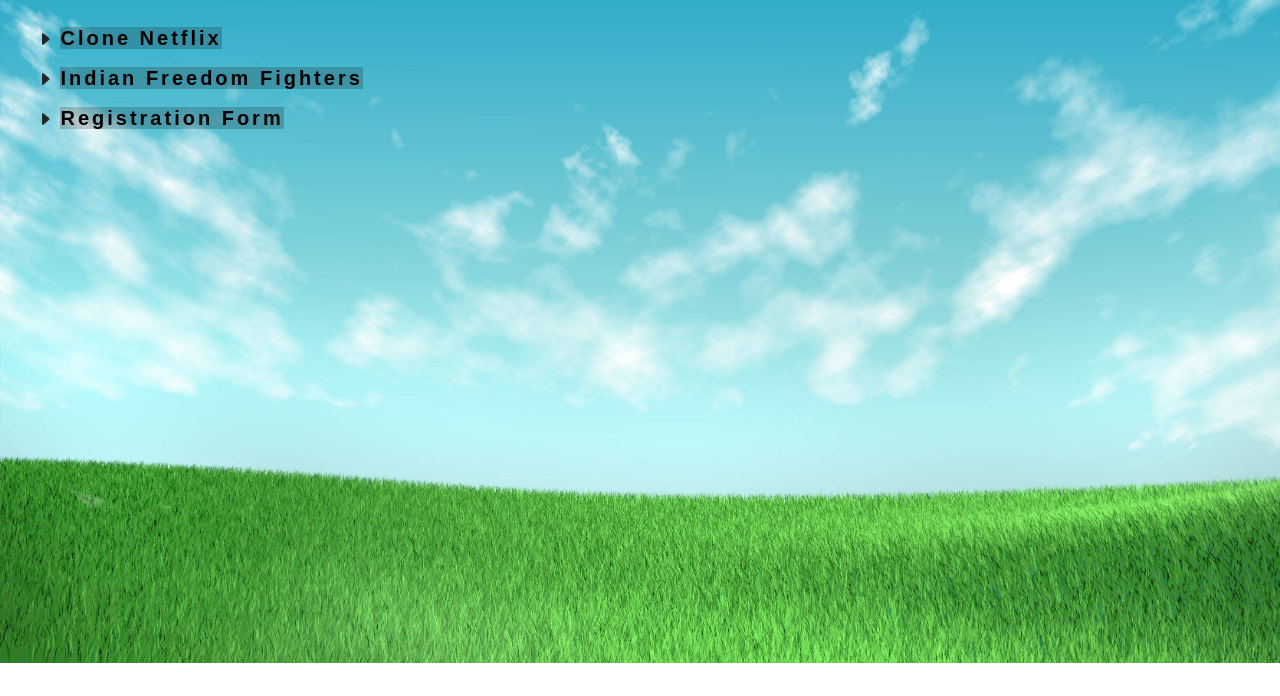
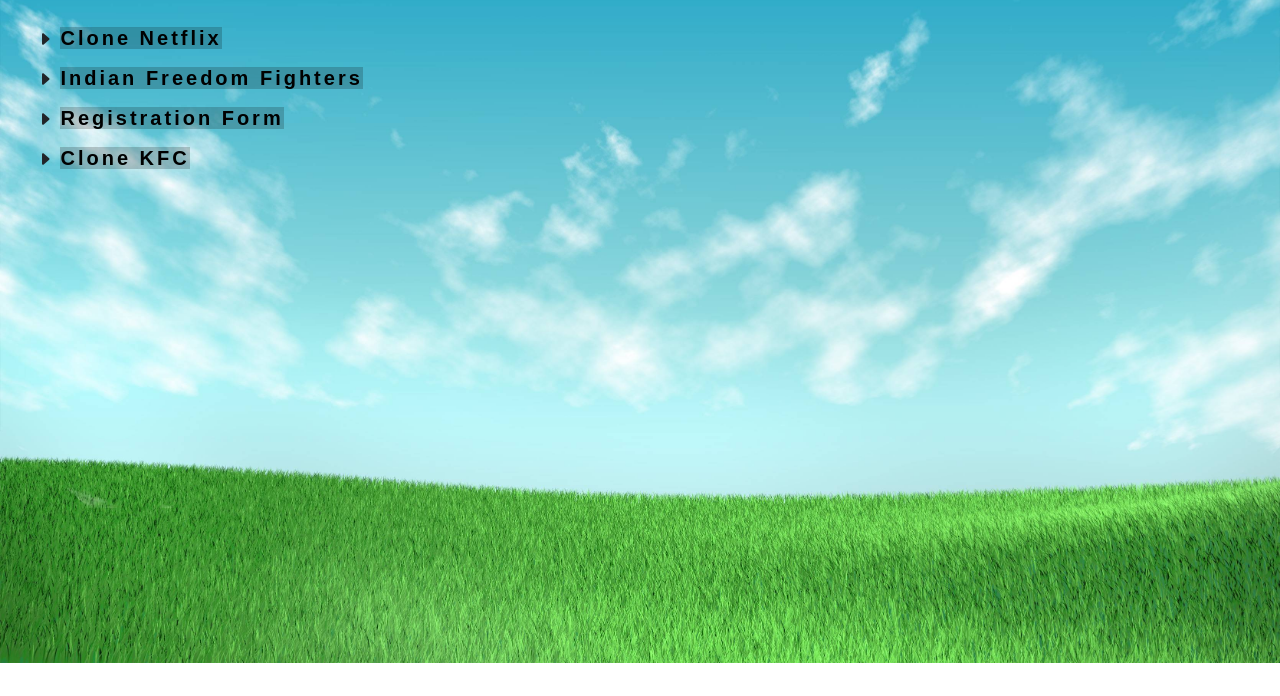
Before and after one commit to iamIMRAN22/Portfolio, a website: page index.html in a window 1280 px wide. Shown: the part 104-800 px from the top of the page. Drawn offline with nearby package versions, Linux system fonts and the light colour scheme.

Commit message:
Adding KFC

```diff
--- a/index.html
+++ b/index.html
@@ -120,6 +120,14 @@
                 </a>
                </div>
             </li>
+            <li>
+               <div>
+                <span class="bi bi-caret-right-fill"></span>
+                <a href="KFC.html">
+                    Clone KFC
+                </a>
+               </div>
+            </li>
         </ul>
     </main>
 
```
